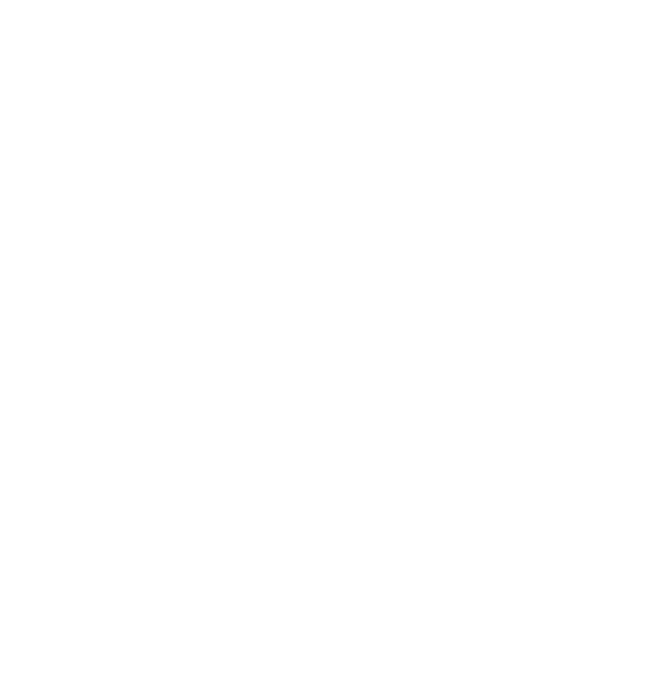
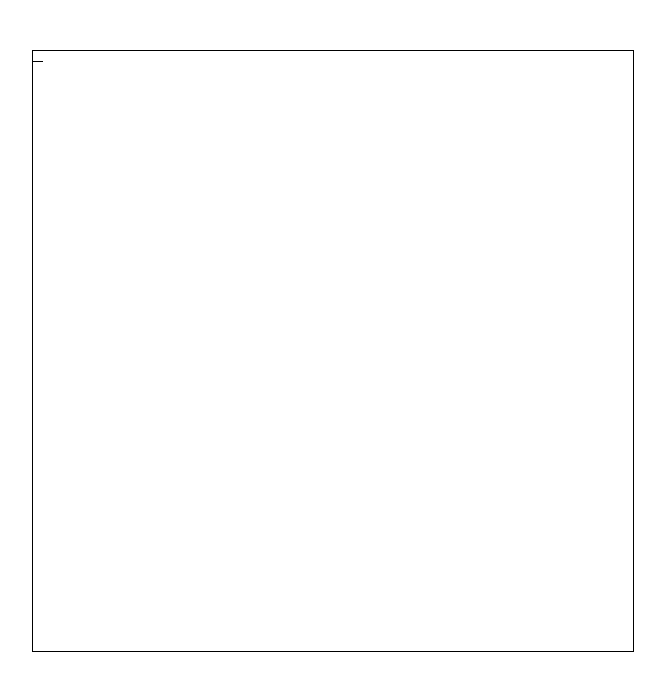
Before and after one commit to for-who/computer-graphics, a website with bundled scripts: page src/index.html in a window 1280 px wide. Shown: the whole page, without its empty margins (18-683 px from the left). Built offline with nearby package versions, Linux system fonts and the light colour scheme.

Commit message:
add canvas color

```diff
--- a/src/Canvas.js
+++ /dev/null
@@ -1,3 +0,0 @@
-class Canvas {}
-
-export default Canvas
--- /dev/null
+++ b/src/Canvas.ts
@@ -0,0 +1,52 @@
+import Color from './Color'
+
+class Canvas {
+  canvas: HTMLCanvasElement
+  context: CanvasRenderingContext2D
+  w: number
+  h: number
+  pixels: ImageData
+  bytesPerPixel: number = 4
+
+  constructor(canvas: HTMLCanvasElement) {
+    this.canvas = canvas
+    this.context = canvas.getContext('2d')
+    this.w = canvas.width
+    this.h = canvas.height
+    this.pixels = this.context.getImageData(0, 0, this.w, this.h)
+  }
+
+  private setPixel(x: number, y: number, color: Color) {
+    x = Math.floor(x)
+    y = Math.floor(y)
+
+    let offset = (this.w * y + x) * this.bytesPerPixel
+
+    let p = this.pixels.data
+    const { r, g, b, a } = color
+
+    p[offset] = r
+    p[offset + 1] = g
+    p[offset + 2] = b
+    p[offset + 3] = a
+  }
+
+  drawPoint(x: number, y: number, color: Color = Color.black()) {
+    this.setPixel(x, y, color)
+  }
+
+  clear(color: Color = Color.white()) {
+    for (let i = 0; i < this.w; i++) {
+      for (let j = 0; j < this.h; j++) {
+        this.setPixel(i, j, color)
+      }
+    }
+  }
+
+  render() {
+    const { pixels, context } = this
+    context.putImageData(pixels, 0, 0)
+  }
+}
+
+export default Canvas
--- /dev/null
+++ b/src/Color.ts
@@ -0,0 +1,18 @@
+class Color {
+  public constructor(
+    public r: number,
+    public g: number,
+    public b: number,
+    public a: number,
+  ) {}
+
+  static black() {
+    return new Color(0, 0, 0, 255)
+  }
+
+  static white() {
+    return new Color(255, 255, 255, 255)
+  }
+}
+
+export default Color
--- a/src/index.html
+++ b/src/index.html
@@ -4,6 +4,19 @@
     <meta charset="UTF-8" />
     <meta name="viewport" content="width=device-width, initial-scale=1.0" />
     <title>Computer graphics</title>
+
+    <style>
+      html,
+      body {
+        margin: 0;
+        padding: 0;
+      }
+      #screen {
+        display: block;
+        border: 1px solid black;
+        margin: 50px;
+      }
+    </style>
   </head>
   <body>
     <canvas id="screen" width="600" height="600"></canvas>
--- a/src/main.ts
+++ b/src/main.ts
@@ -1,3 +1,10 @@
-import Canvas from './Canvas.js'
+import Canvas from './Canvas'
 
-console.log(Canvas)
+const ele = document.getElementById('screen') as HTMLCanvasElement
+const canvas = new Canvas(ele)
+
+for (let i = 0; i < 10; i++) {
+  canvas.drawPoint(i, 10)
+}
+
+canvas.render()
```
